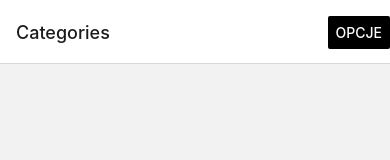
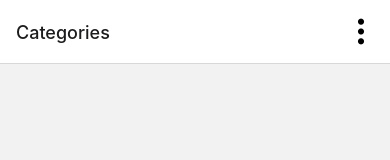
Before and after one commit to mkaletaa/QuizApp, a React Native app: screen / in a window 390 px wide. Shown: the top 160 px of the page. Built offline with nearby package versions, Linux system fonts and the light colour scheme.

Commit message:
modofy options icon

```diff
--- a/src/Stack.tsx
+++ b/src/Stack.tsx
@@ -1,15 +1,15 @@
+import { Entypo } from '@expo/vector-icons'
+import { useNavigation } from '@react-navigation/native'
+import { createStackNavigator } from '@react-navigation/stack'
 import React from 'react'
-import { createStackNavigator } from '@react-navigation/stack'
+import useModifyText from './hooks/useModifyText'
 import Categories from './screens/Categories'
-import Topics from './screens/Topics'
 import Options from './screens/Options'
-import { Button } from 'react-native'
-import { useNavigation } from '@react-navigation/native'
-import Theory from './screens/Theory'
 import Quiz from './screens/Quiz'
 import Summary from './screens/Summary'
-import useModifyText from './hooks/useModifyText'
-
+import Theory from './screens/Theory'
+import Topics from './screens/Topics'
+import { Feather } from '@expo/vector-icons'
 const Stack = createStackNavigator()
 
 const MyStack = () => {
@@ -18,11 +18,29 @@ const MyStack = () => {
 
   const header = {
     headerRight: () => (
-      <Button //@ts-ignore
-        onPress={() => navigation.navigate("Options")}
-        title="opcje"
-        color="#000"
+      <Entypo
+        //@ts-ignore
+        onPress={() => navigation.navigate('Options')}
+        name="dots-three-vertical"
+        size={28}
+        color="black"
+        style={{
+          marginRight: 15,
+        }}
       />
+
+      // <Feather
+      //   name="sliders"
+      //   size={28}
+      //   color="black"
+      //   onPress={() => navigation.navigate('Options')}
+
+      //     style={{
+      //       marginRight: 15,
+      //       borderRadius: 3,
+
+      //     }}
+      // />
     ),
   }
 
@@ -47,8 +65,10 @@ const MyStack = () => {
         name="Theory"
         component={Theory}
         options={({ route }) => ({
-          ...header, //@ts-ignore
-          title: `${modifyText(route.params?.categoryName)}` + ' - theory' || 'topic name',
+          ...header,
+          title: //@ts-ignore
+            `${modifyText(route.params?.categoryName)}` + ' - theory' ||
+            'topic name',
         })}
       />
 
@@ -56,8 +76,10 @@ const MyStack = () => {
         name="Quiz"
         component={Quiz}
         options={({ route }) => ({
-          ...header, //@ts-ignore
-          title: `${modifyText(route.params?.topicName) || 'topic name'}`+' - quiz',
+          ...header,
+          title: //@ts-ignore
+            `${modifyText(route.params?.topicName) || 'topic name'}` +
+            ' - quiz',
         })}
       />
 
@@ -65,8 +87,9 @@ const MyStack = () => {
         name="Summary"
         component={Summary}
         options={({ route }) => ({
-          ...header, //@ts-ignore
-          title: `${route.params?.categoryName}` + ' - quiz summary' || 'topic name',
+          ...header,
+          title: //@ts-ignore
+            `${route.params?.categoryName}` + ' - quiz summary' || 'topic name',
         })}
       />
 
```
